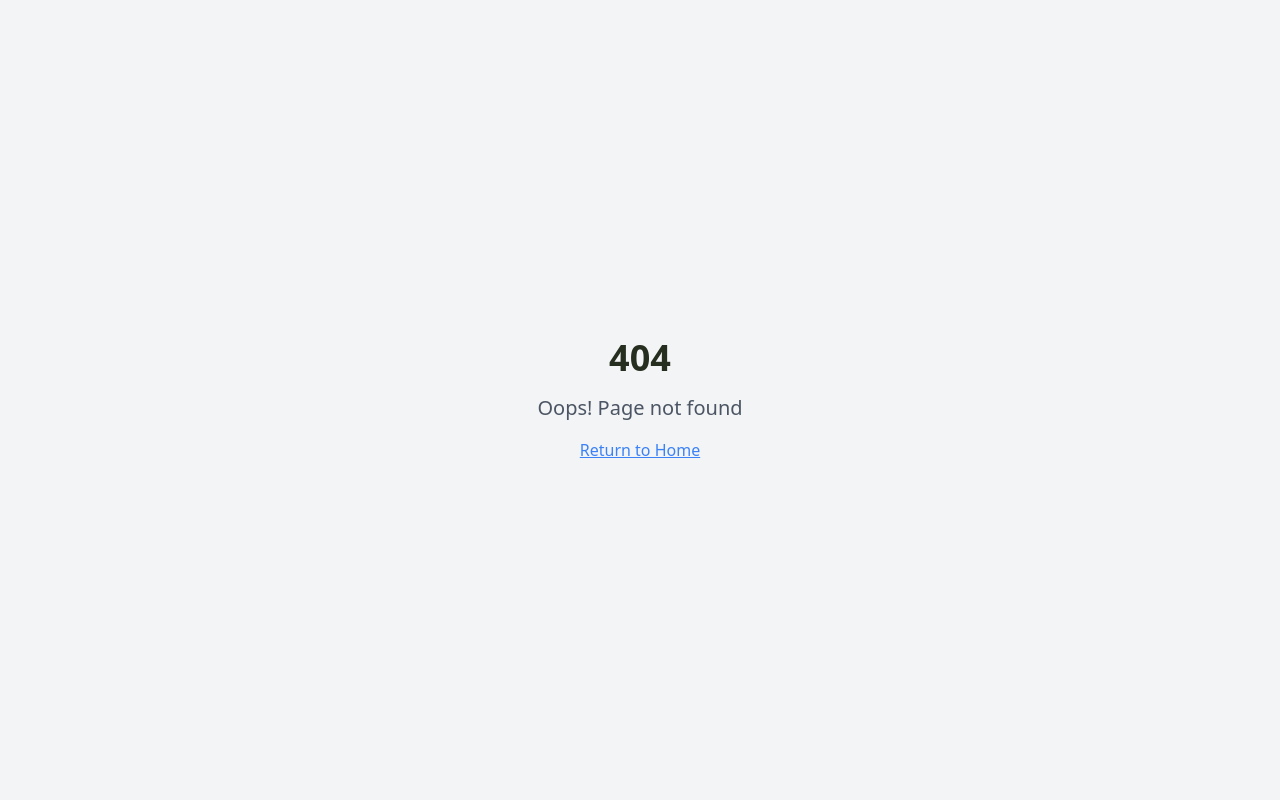
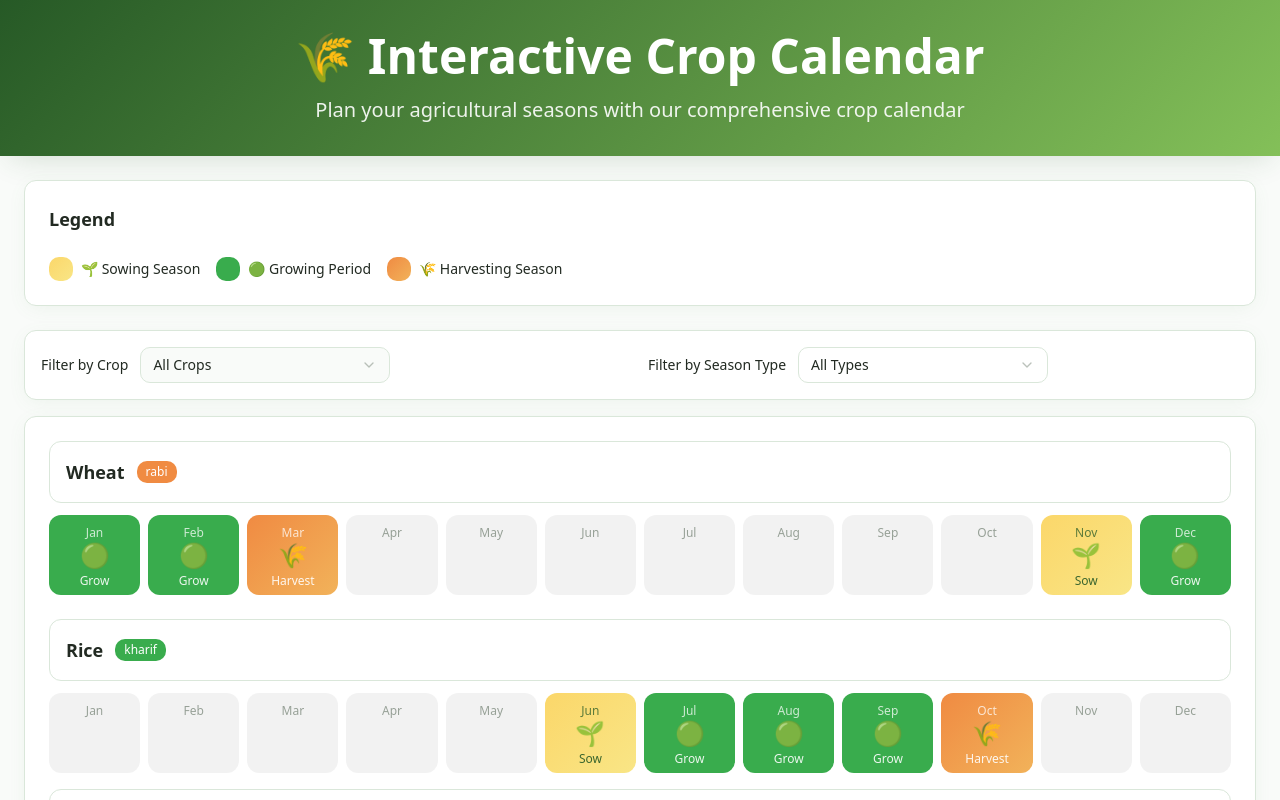
Before and after one commit to anant5441/AgroGyaan, a React (Vite) app in the folder Farmer/: page /calendar in a window 1280 px wide. Before the commit this address had no page. Shown: the top 800 px of the page. Built offline with nearby package versions, Linux system fonts and the light colour scheme.

Commit message:
Frontend : Interactive Crop Calendar

```diff
--- a/Farmer/src/App.jsx
+++ b/Farmer/src/App.jsx
@@ -6,6 +6,7 @@ import { BrowserRouter, Routes, Route } from "react-router-dom";
 import { ThemeProvider } from "@/components/theme-provider";
 import Index from "./pages/Index";
 import NotFound from "./pages/NotFound";
+import CropCalendar from "./pages/CropCalender";
 
 const queryClient = new QueryClient();
 
@@ -18,6 +19,7 @@ const App = () => (
         <BrowserRouter>
           <Routes>
             <Route path="/" element={<Index />} />
+            <Route path="/calendar" element={< CropCalendar/>} />
             {/* ADD ALL CUSTOM ROUTES ABOVE THE CATCH-ALL "*" ROUTE */}
             <Route path="*" element={<NotFound />} />
           </Routes>
--- a/Farmer/src/components/navbar.jsx
+++ b/Farmer/src/components/navbar.jsx
@@ -13,7 +13,7 @@ export function Navbar() {
   const [isMenuOpen, setIsMenuOpen] = useState(false);
 
   const navLinks = [
-    { name: "Interactive Crop Calendar", href: "#calendar" },
+    { name: "Interactive Crop Calendar", href: "/calendar" },
     { name: "Feedback", href: "#feedback" },
     { name: "Login/Signup", href: "#auth" }
   ];
--- a/Farmer/src/pages/crop-calender.jsx
+++ b/Farmer/src/pages/CropCalender.jsx
@@ -6,6 +6,7 @@ import CropCalendarLegend from "@/components/crop-calander-legend";
 import CropCalendarFilters from "@/components/crop-calender-Filter";
 import CropCalendarStats from "@/components/crop-calender-stats";
 import CropRow from "@/components/crop-calender-row";
+import "@/styles/calender.css";
 
 const crops = [
     { crop: "Wheat", sowing: 11, harvesting: 3, type: "rabi" },
--- /dev/null
+++ b/Farmer/src/styles/calender.css
@@ -0,0 +1,118 @@
+@tailwind base;
+@tailwind components;
+@tailwind utilities;
+
+@layer base {
+  :root {
+    --background: 120 20% 98%;
+    --foreground: 120 10% 15%;
+
+    --card: 0 0% 100%;
+    --card-foreground: 120 10% 15%;
+
+    --popover: 0 0% 100%;
+    --popover-foreground: 120 10% 15%;
+
+    --primary: 120 40% 25%;
+    --primary-foreground: 0 0% 98%;
+
+    --secondary: 120 15% 92%;
+    --secondary-foreground: 120 10% 15%;
+
+    --muted: 120 15% 95%;
+    --muted-foreground: 120 5% 50%;
+
+    --accent: 120 25% 85%;
+    --accent-foreground: 120 10% 15%;
+
+    --destructive: 0 84.2% 60.2%;
+    --destructive-foreground: 210 40% 98%;
+
+    --border: 120 20% 88%;
+    --input: 120 20% 88%;
+    --ring: 120 40% 25%;
+
+    --radius: 0.75rem;
+
+    /* Agricultural theme colors */
+    --agricultural-primary: 120 40% 25%;
+    --agricultural-secondary: 95 45% 55%;
+    --agricultural-accent: 35 85% 65%;
+    --agricultural-harvest: 25 85% 60%;
+    --agricultural-sowing: 45 95% 70%;
+    --agricultural-growing: 130 50% 45%;
+
+    /* Gradients */
+    --gradient-agricultural: linear-gradient(135deg, hsl(120 40% 25%), hsl(95 45% 55%));
+    --gradient-harvest: linear-gradient(135deg, hsl(25 85% 60%), hsl(35 85% 65%));
+    --gradient-sowing: linear-gradient(135deg, hsl(45 95% 70%), hsl(50 90% 75%));
+
+    /* Shadows */
+    --shadow-agricultural: 0 10px 30px -10px hsl(120 40% 25% / 0.2);
+    --shadow-card: 0 4px 20px -4px hsl(120 20% 50% / 0.1);
+
+    --sidebar-background: 0 0% 98%;
+
+    --sidebar-foreground: 240 5.3% 26.1%;
+
+    --sidebar-primary: 240 5.9% 10%;
+
+    --sidebar-primary-foreground: 0 0% 98%;
+
+    --sidebar-accent: 240 4.8% 95.9%;
+
+    --sidebar-accent-foreground: 240 5.9% 10%;
+
+    --sidebar-border: 220 13% 91%;
+
+    --sidebar-ring: 217.2 91.2% 59.8%;
+  }
+
+  .dark {
+    --background: 222.2 84% 4.9%;
+    --foreground: 210 40% 98%;
+
+    --card: 222.2 84% 4.9%;
+    --card-foreground: 210 40% 98%;
+
+    --popover: 222.2 84% 4.9%;
+    --popover-foreground: 210 40% 98%;
+
+    --primary: 210 40% 98%;
+    --primary-foreground: 222.2 47.4% 11.2%;
+
+    --secondary: 217.2 32.6% 17.5%;
+    --secondary-foreground: 210 40% 98%;
+
+    --muted: 217.2 32.6% 17.5%;
+    --muted-foreground: 215 20.2% 65.1%;
+
+    --accent: 217.2 32.6% 17.5%;
+    --accent-foreground: 210 40% 98%;
+
+    --destructive: 0 62.8% 30.6%;
+    --destructive-foreground: 210 40% 98%;
+
+    --border: 217.2 32.6% 17.5%;
+    --input: 217.2 32.6% 17.5%;
+    --ring: 212.7 26.8% 83.9%;
+    --sidebar-background: 240 5.9% 10%;
+    --sidebar-foreground: 240 4.8% 95.9%;
+    --sidebar-primary: 224.3 76.3% 48%;
+    --sidebar-primary-foreground: 0 0% 100%;
+    --sidebar-accent: 240 3.7% 15.9%;
+    --sidebar-accent-foreground: 240 4.8% 95.9%;
+    --sidebar-border: 240 3.7% 15.9%;
+    --sidebar-ring: 217.2 91.2% 59.8%;
+  }
+}
+
+@layer base {
+  * {
+    @apply border-border;
+  }
+
+  body {
+    @apply bg-background text-foreground;
+  }
+}
```
Also changed, not shown: Farmer/src/calender.css (deleted, +0 -13 lines).
